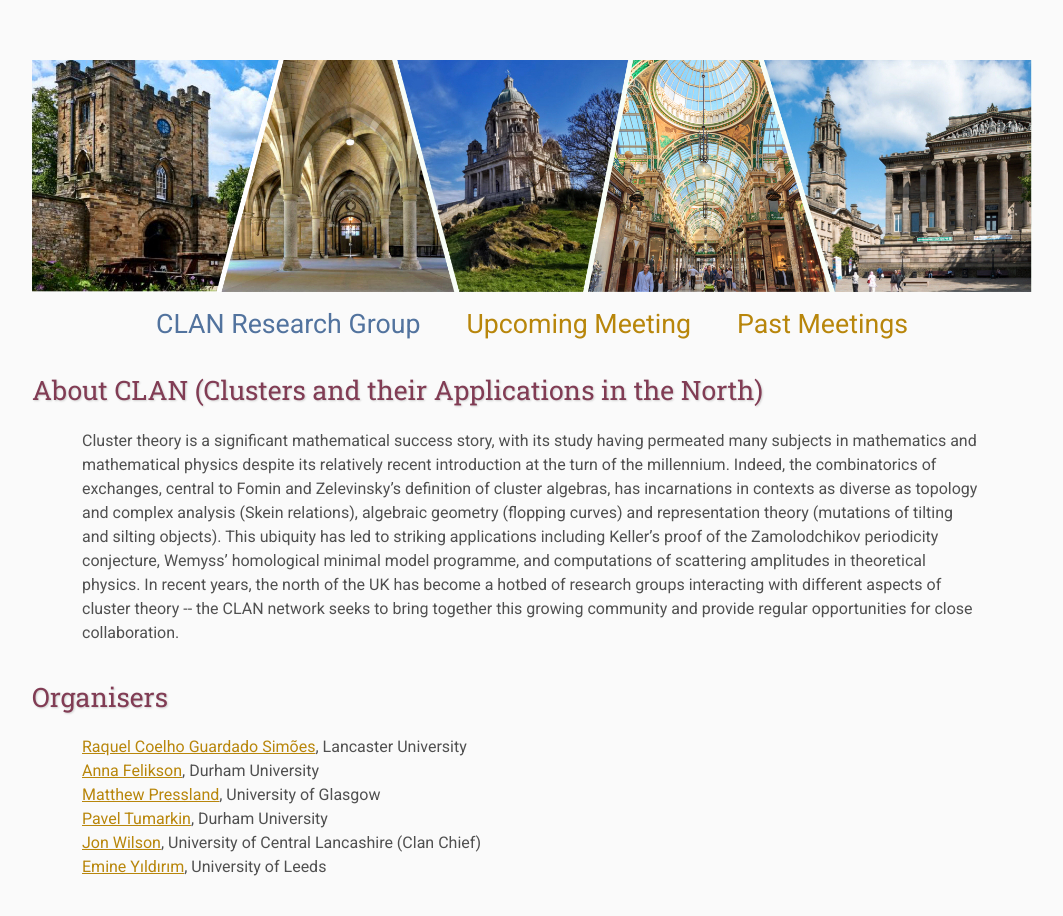
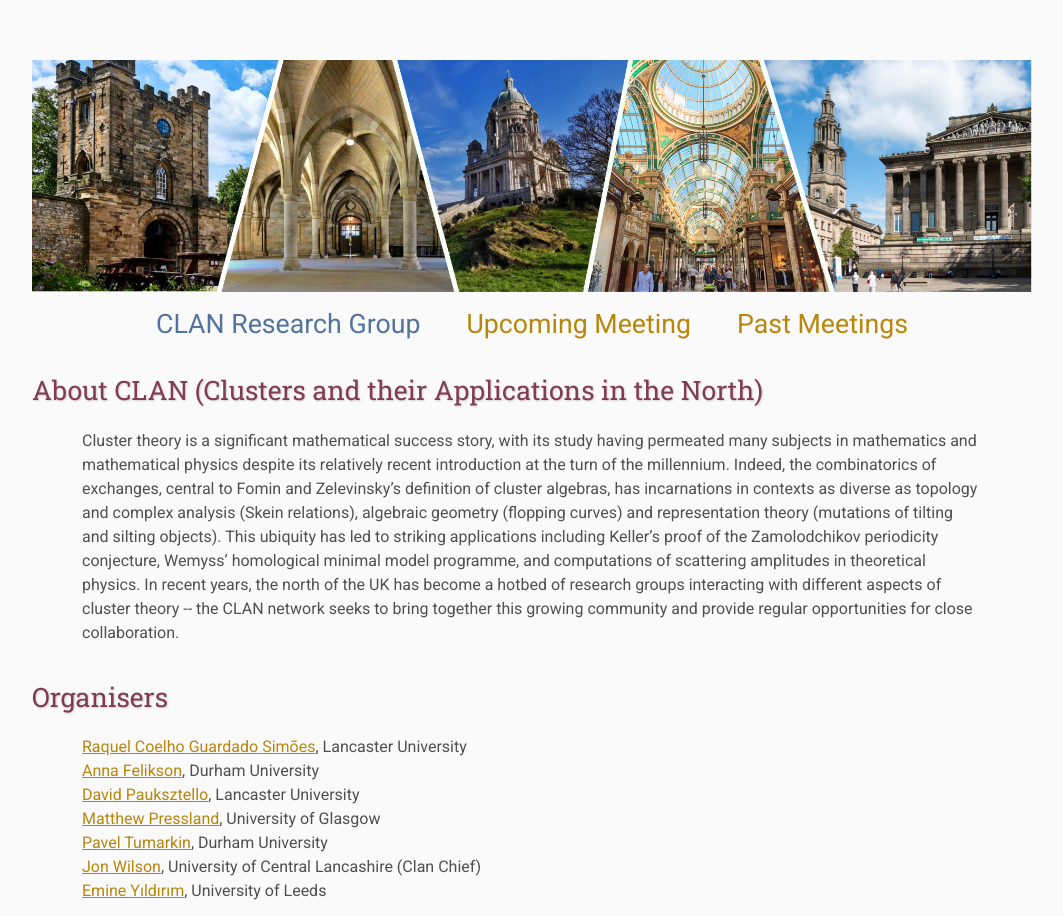
Before and after one commit to CLAN-ClusterStructures/CLAN-ClusterStructures.github.io, a plain HTML site: page index.html in a window 1280 px wide. Shown: the top 916 px of the page, without its empty margins (108-1171 px from the left). Drawn offline with Linux system fonts and the light colour scheme.

Commit message:
Update index.html

```diff
--- a/index.html
+++ b/index.html
@@ -47,6 +47,7 @@ In recent years, the north of the UK has become a hotbed of research groups inte
     <p>
         <a href="https://www.lancaster.ac.uk/maths/people/raquel-coelho-guardado-simoes">Raquel Coelho Guardado Simões</a>, Lancaster University <br>
         <a href="https://www.maths.dur.ac.uk/users/anna.felikson/">Anna Felikson</a>, Durham University <br>
+        <a href="https://www.lancaster.ac.uk/maths/people/david-pauksztello">David Pauksztello</a>, Lancaster University <br>
         <a href="https://mdpressland.github.io/">Matthew Pressland</a>, University of Glasgow <br>
         <a href="https://www.maths.dur.ac.uk/users/pavel.tumarkin/">Pavel Tumarkin</a>, Durham University <br>
         <a href="http://jon-m-wilson.github.io/">Jon Wilson</a>, University of Central Lancashire (Clan Chief) <br>
```
